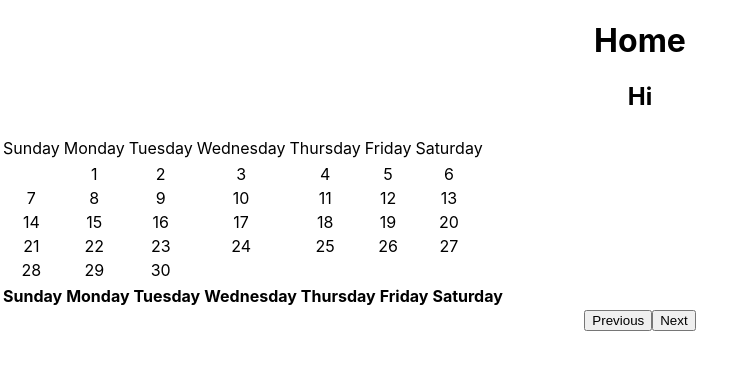
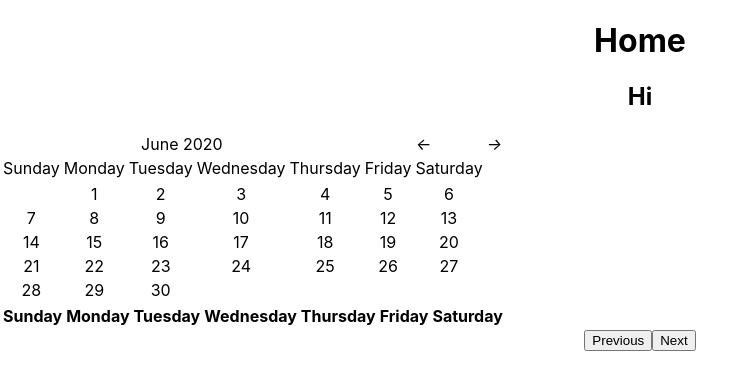
Before and after one commit to javierodst/CC_Scheduler, a React (Create React App) app: page / in a window 1280 px wide. Shown: the top 390 px of the page, without its empty margins (0-756 px from the left). Built offline with nearby package versions, Linux system fonts and the light colour scheme.

Commit message:
Added change month and year functionality

```diff
--- a/src/Components/Calender.js
+++ b/src/Components/Calender.js
@@ -48,6 +48,114 @@ export default class Calender extends React.Component {
         return firstDay;
     }
 
+    setMonth = (month) => {
+        let monthNum = this.months.indexOf(month);
+        let dateContext = Object.assign({}, this.state.dateContext);
+        dateContext = moment(dateContext).set("month", monthNum);
+        this.setState({
+            dateContext: dateContext
+        });
+    }
+
+    prevMonth = () => {
+        let dateContext = Object.assign({}, this.state.dateContext);
+        dateContext = moment(dateContext).subtract(1, "month");
+        this.setState({
+            dateContext: dateContext
+        });
+        this.props.onPrevMonth && this.props.onPrevMonth();
+    }
+
+    nextMonth = () => {
+        let dateContext = Object.assign({}, this.state.dateContext);
+        dateContext = moment(dateContext).add(1, "month");
+        this.setState({
+            dateContext: dateContext
+        });
+        this.props.onNextMonth && this.props.onNextMonth();
+    }
+
+    onSelectChange = (e, data) => {
+        this.setMonth(data);
+        this.props.onMonthChange && this.props.onMonthChange();
+    }
+    SelectList = (props) => {
+        let popup = props.data.map((data) => {
+            return (
+                <div key={data}>
+                    <a href="#" onClick={(e) => { this.onSelectChange(e, data) }}>{data}</a>
+                </div>
+            );
+        });
+
+        return (
+            <div className="month-popup">
+                {popup}
+            </div>
+        )
+    }
+
+    onChangeMonth = (e, month) => {
+        this.setState({ showMonthPopup: !this.state.showMonthPopup });
+    }
+
+    MonthNav = () => {
+        return (
+            <span className="label-month" onClick={(e) => { this.onChangeMonth(e, this.month()) }}>
+                {this.month()}
+                {this.state.showMonthPopup &&
+                    <this.SelectList data={this.months} />
+                }
+            </span>
+        );
+    }
+
+    showYearEditor = () => {
+        this.setState({
+            showYearNav: true
+        })
+    }
+
+    setYear = (year) => {
+        let dateContext = Object.assign({}, this.state.dateContext);
+        dateContext = moment(dateContext).set("year", year);
+        this.setState({
+            dateContext: dateContext
+        });
+    }
+
+    onYearChange = (e) => {
+        this.setYear(e.target.value);
+        this.props.onYearChange && this.props.onYearChange(e, e.target.value);
+    }
+
+    onKeyUpYear = (e) => {
+        if (e.which === 13 || e.which === 27) {
+            this.setState({
+                showYearNav: false
+            })
+        }
+    }
+
+    YearNav = () => {
+        return (
+            this.state.showYearNav ? <input defaultValue={this.year()} className="editor-year"
+                ref={(yearInput) => { this.yearInput = yearInput }}
+                onKeyUp={(e) => this.onKeyUpYear(e)}
+                onChange={(e) => this.onYearChange(e)} type="number"
+                placeholder="year"
+            /> :
+                <span className="label-year" onClick={(e) => { this.showYearEditor() }}>
+
+                    {this.year()}
+                </span>
+        )
+    }
+
+    onDayClick = (e, day) => {
+        this.props.onDayClick && this.props.onDayClick(e, day);
+    }
+
     render() {
 
         let weekdays = this.weekDays.map((day) => {
@@ -67,7 +175,7 @@ export default class Calender extends React.Component {
             let className = (d == this.currentDay() ? "day current-day" : "day");
             daysInMonth.push(
                 <td key={d} className={className}>
-                    <span>{d}</span>
+                    <span onClick={(e) => { this.onDayClick(e, d) }} >{d}</span>
                 </td>
             )
         }
@@ -112,6 +220,22 @@ export default class Calender extends React.Component {
                 <table className="calender">
                     <thead>
                         <tr className="calender-header">
+                            <td colSpan="5">
+                                <this.MonthNav />
+                                {" "}
+                                <this.YearNav />
+                            </td>
+                            <td colSpan="2" className="nav-month">
+                                <i className="prev fa fa-fw fa-chevron left" onClick={(e) => { this.prevMonth() }} >
+                                    {"<-"}
+                                </i>
+                            </td>
+
+                            <td colSpan="2" className="nav-month">
+                                <i className="prev fa fa-fw fa-chevron right" onClick={(e) => { this.nextMonth() }} >
+                                    {"->"}
+                                </i>
+                            </td>
                             <th></th>
                         </tr>
                     </thead>
@@ -123,7 +247,7 @@ export default class Calender extends React.Component {
 
                     </tbody>
                 </table>
-            </div>
+            </div >
         );
     }
 }
--- a/src/Components/Home/Home.js
+++ b/src/Components/Home/Home.js
@@ -15,6 +15,9 @@ class Home extends React.Component {
         this.today = new Date();
     }
 
+    onDayClick = (e, day) => {
+        alert(day);
+    }
 
     render() {
 
@@ -23,7 +26,9 @@ class Home extends React.Component {
 
                 <h1>Home</h1>
 
-                <Calender style={style} />
+                <Calender style={style}
+                    width="302px"
+                    onDayClick={(e, day) => this.onDayClick(e, day)} />
 
                 <table>
 
```
